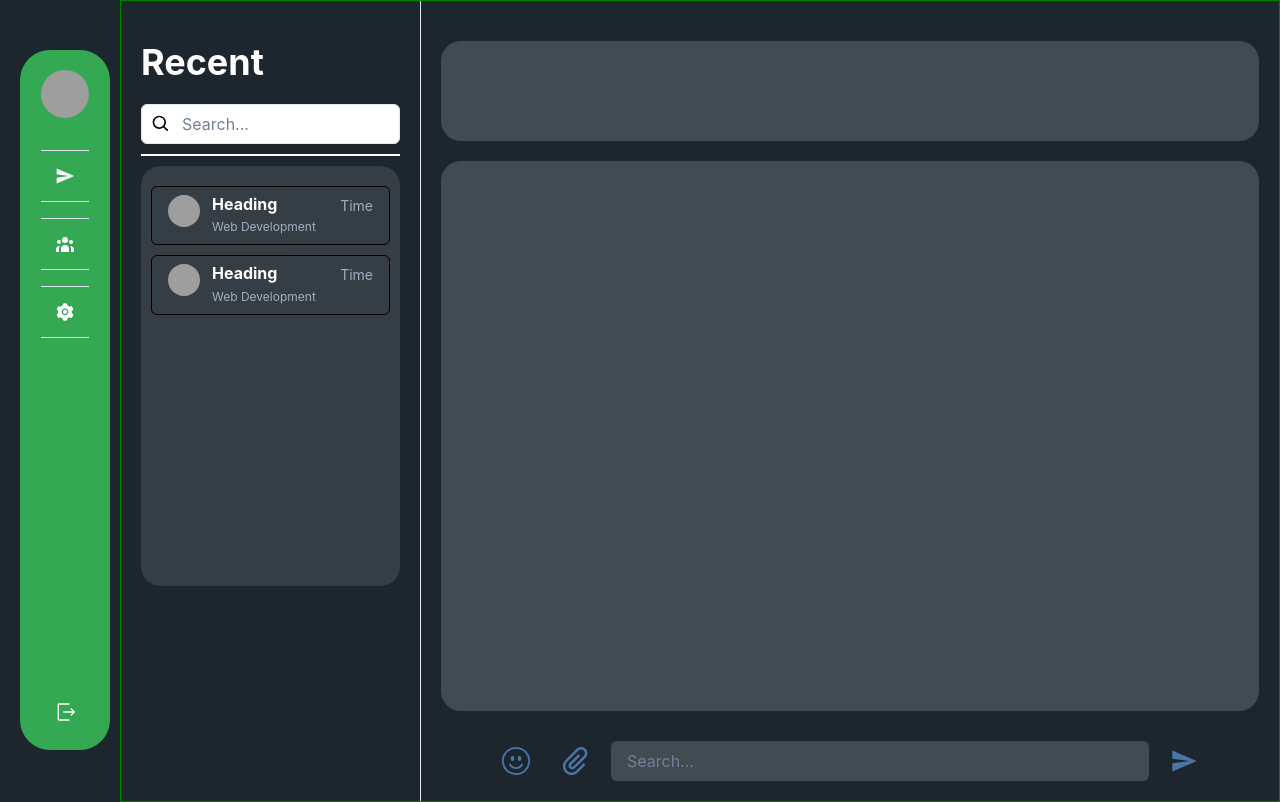
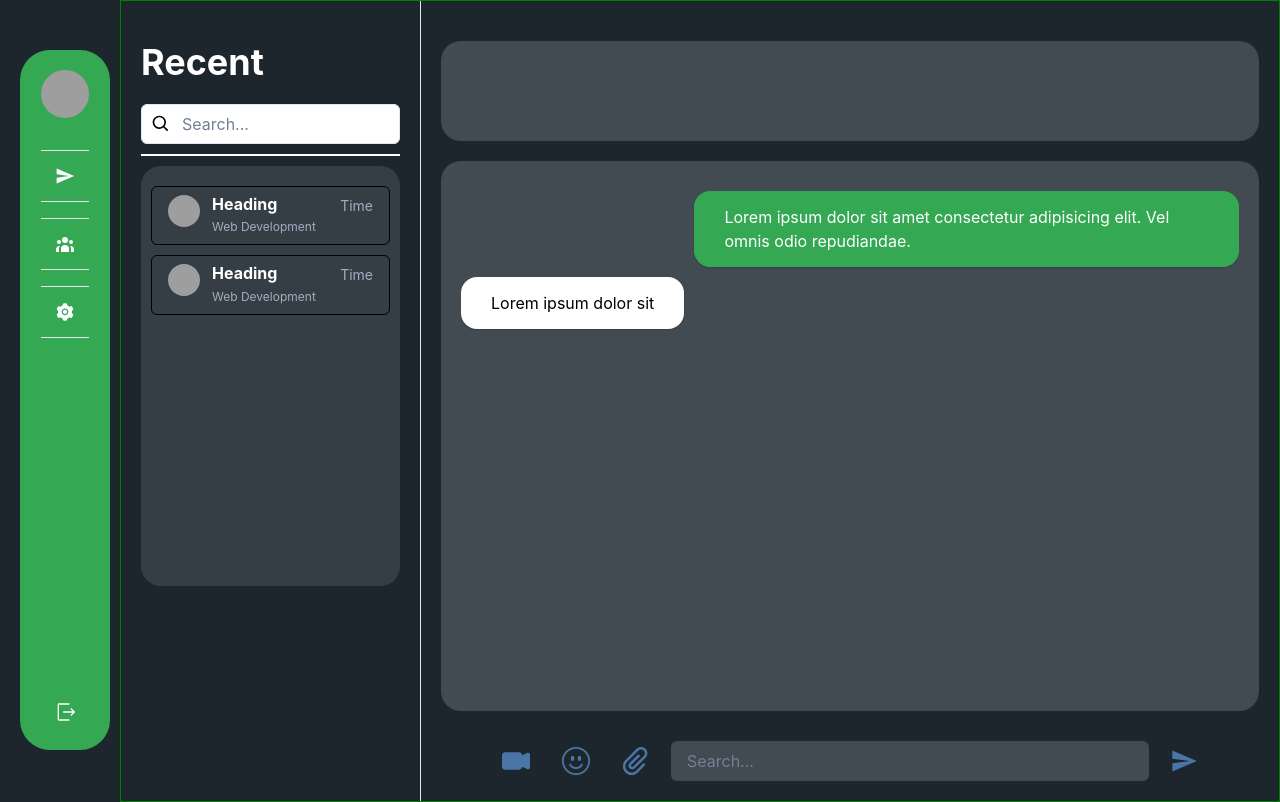
Before and after one commit to arjunsen1999/BabelChat, a React (Create React App) app in the folder client/: page /chat/83878387 in a window 1280 px wide. Built offline with nearby package versions, Linux system fonts and the light colour scheme; grey boxes are pictures that could not be loaded.

Commit message:
added chat box

```diff
--- /dev/null
+++ b/client/src/components/chat/ChatBar.tsx
@@ -0,0 +1,34 @@
+import { Box, Text } from "@chakra-ui/react";
+import React from "react";
+
+type ChatBarProps = {
+  sender: string;
+  content: string;
+};
+
+export default function ChatBar({ sender, content }: ChatBarProps) {
+  return (
+    <>
+      <Box
+        minH="30px"
+        display="flex"
+        alignItems="center"
+        justifyContent={sender === "user" ? "flex-end" : "flex-start"}
+        gap="100px"
+      >
+        <Box
+          bg={sender === "user" ? "#34a853" : "white"}
+          borderRadius="16px"
+          boxShadow="0px 1px 2px rgba(0, 0, 0, 0.15)"
+          p="14px 30px"
+          maxWidth="70%"
+          width="fit-content"
+          position={"relative"}
+        >
+          {/* <Box bg={"red"} w={"30px"} h="30px" position={"absolute"} bottom={"-10px"} ></Box> */}
+          <Text color={sender === "user" ? "white" : "black"}>{content}</Text>
+        </Box>
+      </Box>
+    </>
+  );
+}
--- a/client/src/components/chat/UserChat.tsx
+++ b/client/src/components/chat/UserChat.tsx
@@ -1,10 +1,33 @@
 import { Box } from "@chakra-ui/react";
 import React from "react";
+import ChatBar from "./ChatBar";
 
 export default function HomeUserChat() {
   return (
     <>
-      <Box w="100%" h="100%" bg={"#424B52"} borderRadius={"20px"}></Box>
+      <Box
+        w="100%"
+        h="100%"
+        bg={"#424B52"}
+        borderRadius={"20px"}
+        p={"30px 20px"}
+      >
+        <Box
+          w="100%"
+          h="358px"
+          overflowY={"scroll"}
+          display={"flex"}
+          flexDirection={"column"}
+          gap={"10px"}
+          className="hide-scroll-bar"
+        >
+          <ChatBar
+            content="Lorem ipsum dolor sit amet consectetur adipisicing elit. Vel omnis odio repudiandae."
+            sender="user"
+          />
+          <ChatBar content="Lorem ipsum dolor sit" sender="other" />
+        </Box>
+      </Box>
     </>
   );
 }
--- a/client/src/index.css
+++ b/client/src/index.css
@@ -44,3 +44,7 @@ input:-webkit-autofill:active {
 /* .active > .sidebar-active-home{
   background-color: #4B75A7;
 } */
+
+.hide-scroll-bar::-webkit-scrollbar {
+  width: 0px; /* Adjust as needed */
+}
--- a/client/src/pages/Home/Chat/UserChat.tsx
+++ b/client/src/pages/Home/Chat/UserChat.tsx
@@ -3,7 +3,7 @@ import React from "react";
 import UserDetails from "../../../components/chat/UserDetails";
 import HomeUserChat from "../../../components/chat/UserChat";
 import { MdSend } from "react-icons/md";
-import { BsEmojiSmile } from "react-icons/bs";
+import { BsEmojiSmile, BsFillCameraVideoFill } from "react-icons/bs";
 import { ImAttachment } from "react-icons/im";
 
 export default function UserChat() {
@@ -20,9 +20,17 @@ export default function UserChat() {
         <Box
           p={"10px 50px"}
           display={"grid"}
-          gridTemplateColumns={"50px 50px 1fr 50px"}
+          gridTemplateColumns={"50px 50px 50px 1fr 50px"}
           gap={"10px"}
         >
+          <Box
+            display={"flex"}
+            alignItems={"center"}
+            justifyContent={"center"}
+            cursor={"pointer"}
+          >
+            <BsFillCameraVideoFill fontSize={"28px"} color="#4B75A7" />
+          </Box>
           <Box
             display={"flex"}
             alignItems={"center"}
```
